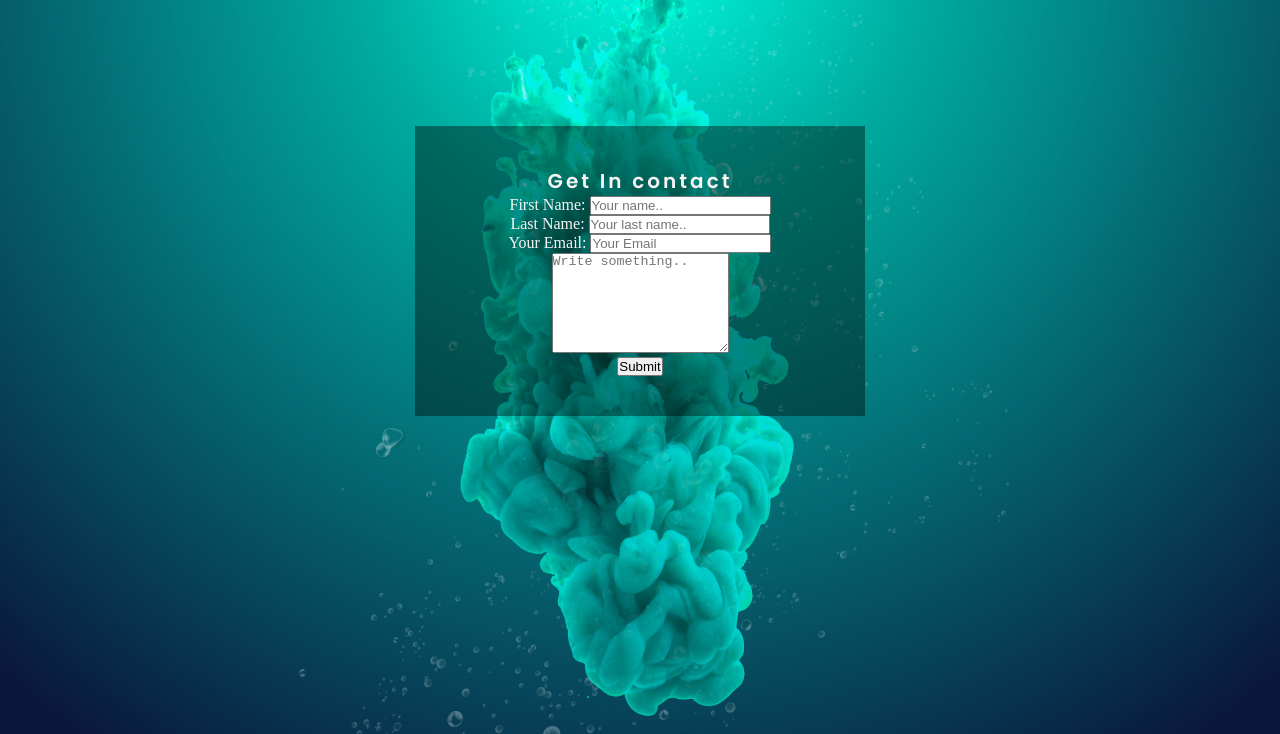
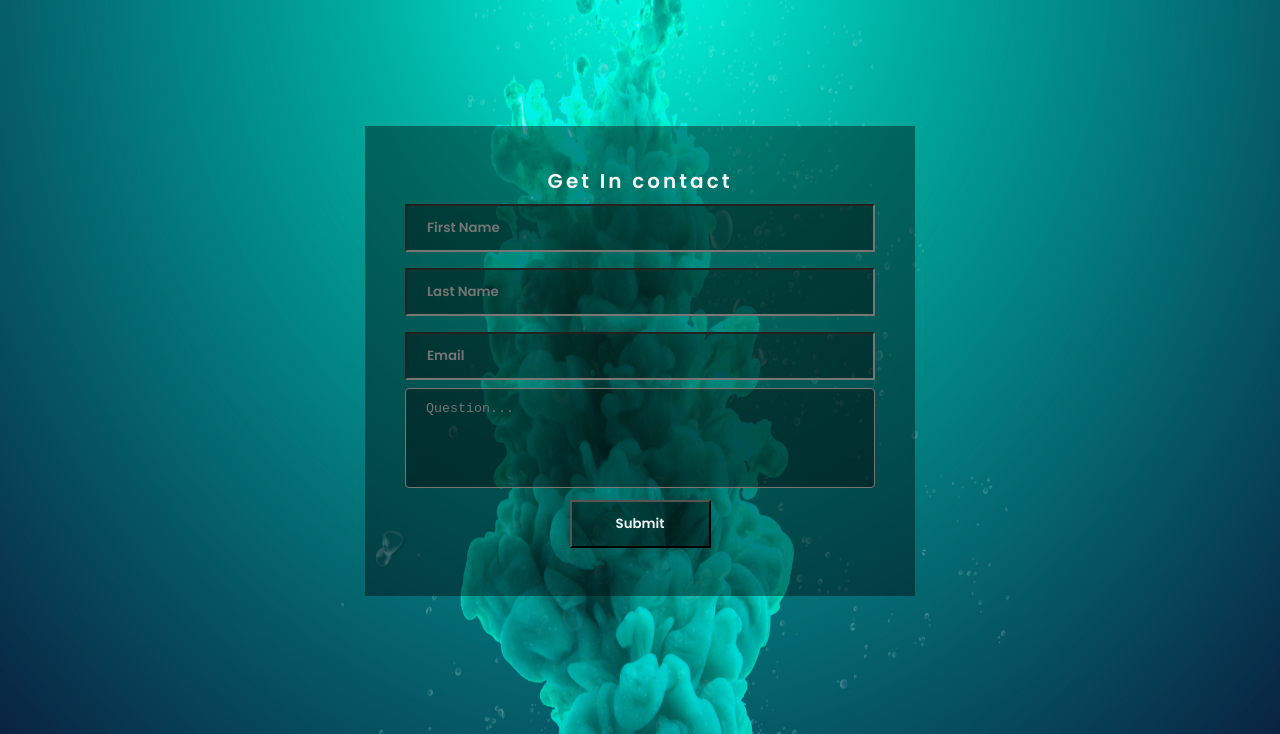
Before and after one commit to asuljic1/web-tech-project, a plain HTML site: page contact.html in a window 1280 px wide. Shown: the part 66-800 px from the top of the page. Drawn offline with Linux system fonts and the light colour scheme.

Commit message:
Updated Contact me page

```diff
--- a/contact.css
+++ b/contact.css
@@ -12,7 +12,7 @@
   }
   .box{
     background-color: whitesmoke;;
-    width: 450px;
+    width: 550px;
     background: rgba(0, 0, 0, .4);
     padding: 40px;
     text-align: center;
@@ -84,3 +84,36 @@
     text-align: justify;
 
   }
+
+input[type=text] {
+    width: 100%;
+    padding: 12px 20px;
+    margin: 8px 0;
+    box-sizing: border-box;
+    background-color: rgba(0, 0, 0, .4);
+    font-family: 'Poppins', sans-serif;
+    color: whitesmoke;
+
+
+  }
+
+  input[type=submit] {
+    width: 30%;
+    padding: 12px 20px;
+    margin: 8px 0;
+    box-sizing: border-box;
+    background-color: rgba(0, 0, 0, .4);
+    font-family: 'Poppins', sans-serif;
+    color: whitesmoke;
+
+  }
+
+  textarea {
+    width: 100%;
+    height: 150px;
+    padding: 12px 20px;
+    box-sizing: border-box;
+    border-radius: 4px;
+    resize: none;
+    background-color: rgba(0, 0, 0, .4);
+  }
--- a/contact.html
+++ b/contact.html
@@ -35,16 +35,16 @@
     <div class="container">
       <form action="action_page.php">
 
-        <label for="fname">First Name:</label>
-        <input type="text" id="fname" name="firstname" placeholder="Your name..">
+        <label for="fname"></label>
+        <input type="text" id="fname" name="firstname" placeholder="First Name" >
         <br>
-        <label for="lname">Last Name:</label>
-        <input type="text" id="lname" name="lastname" placeholder="Your last name..">
+        <label for="lname"></label>
+        <input type="text" id="lname" name="lastname" placeholder="Last Name" >
         <br>
-        <label for="email">Your Email:</label>
-        <input type="text" id="email" name="email" placeholder="Your Email">
+        <label for="email"></label>
+        <input type="text" id="email" name="email" placeholder="Email" >
         <br>
-        <textarea id="subject" name="subject" placeholder="Write something.." style="height:100px"></textarea>
+        <textarea id="subject" name="subject" placeholder="Question..." style="height:100px"></textarea>
         <br>
         <input type="submit" value="Submit">
 
```
